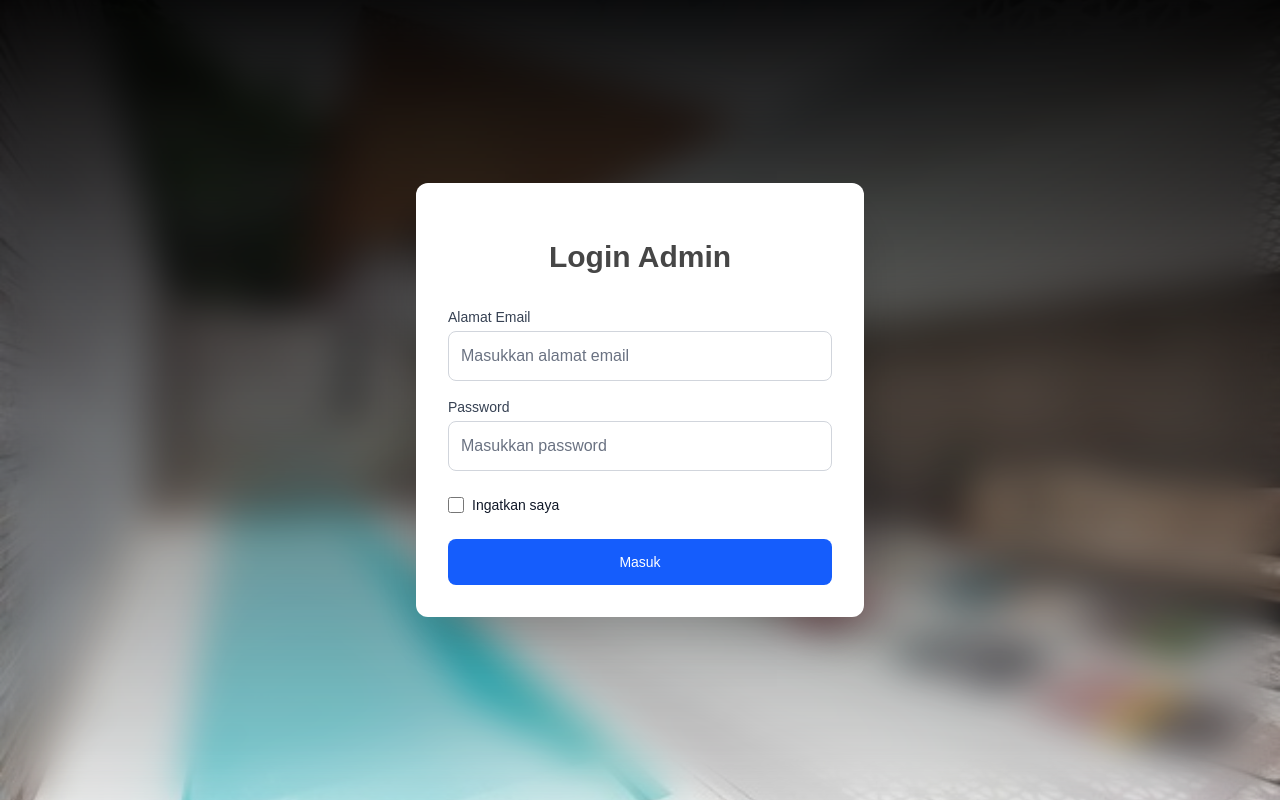
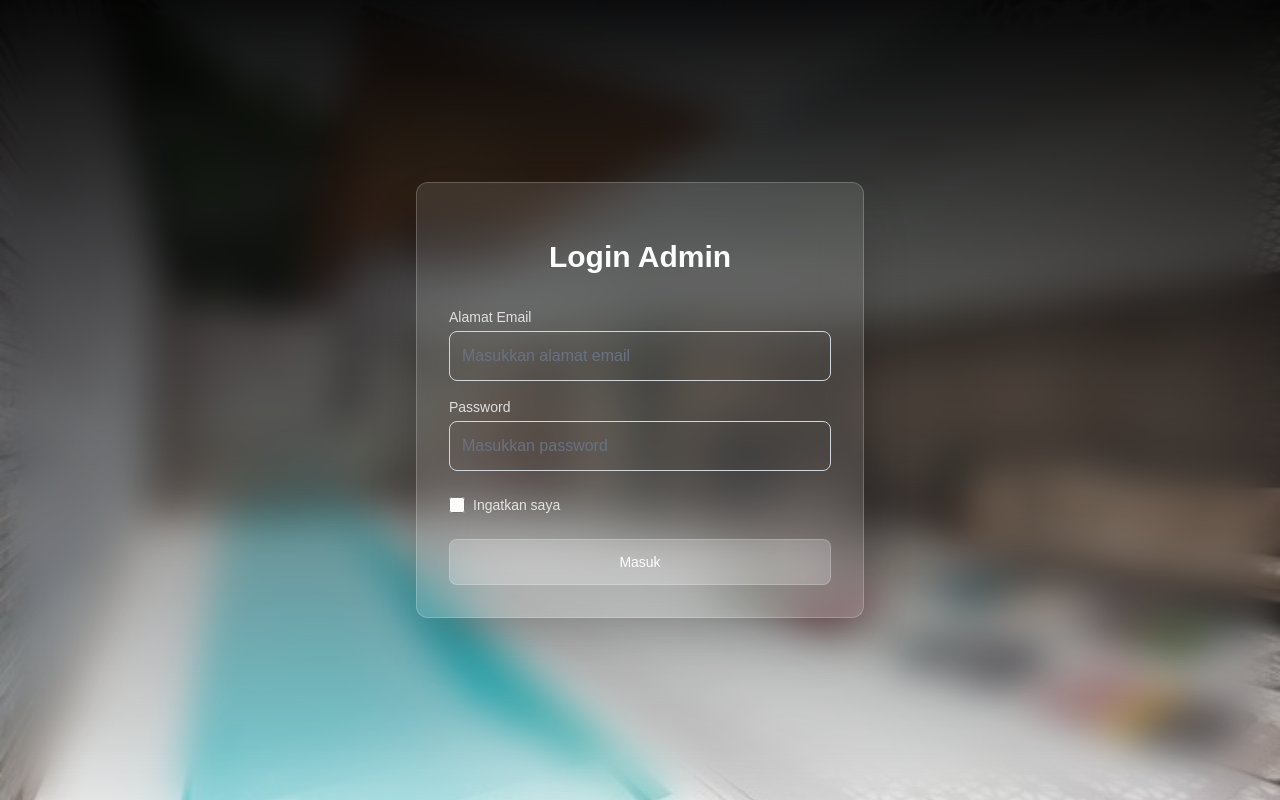
Before and after one commit to Blueeyss14/admin-67Travel, a React (Vite) app: page / in a window 1280 px wide. Built offline with nearby package versions, Linux system fonts and the light colour scheme; no server answers.

Commit message:
update admin

```diff
--- a/src/features/Auth/components/Login.jsx
+++ b/src/features/Auth/components/Login.jsx
@@ -9,7 +9,7 @@ const Login = () => {
       <div className="max-w-md w-full space-y-8">
         <div>
           <h2
-            style={{ color: colors.hytam }}
+            style={{ color: colors.secondary }}
             className="mt-6 text-center text-3xl font-extrabold"
           >
             Login Admin
@@ -25,7 +25,7 @@ const Login = () => {
         <form className="mt-2 space-y-6" onSubmit={handleSubmit}>
           <div className="rounded-md space-y-4">
             <div>
-              <label htmlFor="email" className="block text-sm font-medium text-gray-700 mb-1">
+              <label htmlFor="email" className="block text-sm font-medium text-white/80 mb-1">
                 Alamat Email
               </label>
               <input
@@ -33,7 +33,7 @@ const Login = () => {
                 name="email"
                 type="email"
                 required
-                className="appearance-none relative block w-full px-3 py-3 border border-gray-300 placeholder-gray-500 text-gray-900 rounded-lg focus:outline-none focus:ring-2 focus:ring-blue-500 focus:border-blue-500 transition-colors"
+                className="appearance-none relative block w-full px-3 py-3 border border-gray-300 placeholder-gray-500 text-white/80 rounded-lg focus:outline-none focus:ring-2 focus:ring-white/80 focus:border-white/80 transition-colors"
                 placeholder="Masukkan alamat email"
                 value={formData.email}
                 onChange={handleChange}
@@ -41,7 +41,7 @@ const Login = () => {
             </div>
 
             <div>
-              <label htmlFor="password" className="block text-sm font-medium text-gray-700 mb-1">
+              <label htmlFor="password" className="block text-sm font-medium text-white/80 mb-1">
                 Password
               </label>
               <input
@@ -49,7 +49,7 @@ const Login = () => {
                 name="password"
                 type="password"
                 required
-                className="appearance-none relative block w-full px-3 py-3 border border-gray-300 placeholder-gray-500 text-gray-900 rounded-lg focus:outline-none focus:ring-2 focus:ring-blue-500 focus:border-blue-500 transition-colors"
+                className="appearance-none relative block w-full px-3 py-3 border border-gray-300 placeholder-gray-500 text-white/80 rounded-lg focus:outline-none focus:ring-2 focus:ring-white/80 focus:border-white/80 transition-colors"
                 placeholder="Masukkan password"
                 value={formData.password}
                 onChange={handleChange}
@@ -63,9 +63,9 @@ const Login = () => {
                 id="remember-me"
                 name="remember-me"
                 type="checkbox"
-                className="h-4 w-4 text-blue-600 focus:ring-blue-500 border-gray-300 rounded"
+                className="h-4 w-4 text-blue-600 focus:ring-white/80 border-gray-300 rounded"
               />
-              <label htmlFor="remember-me" className="ml-2 block text-sm text-gray-900 cursor-pointer">
+              <label htmlFor="remember-me" className="ml-2 block text-sm text-white/80 cursor-pointer">
                 Ingatkan saya
               </label>
             </div>
@@ -75,7 +75,7 @@ const Login = () => {
             <button
               type="submit"
               disabled={loading}
-              className="group relative w-full flex justify-center py-3 px-4 border border-transparent text-sm font-medium rounded-lg text-white cursor-pointer bg-blue-600 hover:bg-blue-700 focus:outline-none focus:ring-2 focus:ring-offset-2 focus:ring-blue-500 transition-colors disabled:opacity-50"
+              className="group relative w-full flex justify-center py-3 px-4 text-sm font-medium rounded-lg text-white cursor-pointer bg-white/20 hover:bg-white/50 focus:outline-none focus:ring-2 focus:ring-offset-1 focus:ring-white/80 transition-colors disabled:opacity-50 backdrop-blur-[20px] border border-white/20"
             >
               {loading ? "Memproses..." : "Masuk"}
             </button>
--- a/src/features/Auth/views/AuthPage.jsx
+++ b/src/features/Auth/views/AuthPage.jsx
@@ -22,7 +22,7 @@ const AuthPage = () => {
           <div className="bg-linear-to-b from-black/95 to-transparent w-full h-full absolute z-50 flex justify-center items-center flex-col">
             <div
               // style={{ backgroundColor: colors.secondary }}
-              className="box-border p-8 rounded-xl shadow-2xl max-w-md w-full mx-4 bg-white"
+              className="box-border p-8 rounded-xl shadow-2xl max-w-md w-full mx-4 bg-white/10 backdrop-blur-[20px] border border-white/20"
             >
             <Login/>
             </div>
--- a/src/features/Vehicle/components/VehicleTable.jsx
+++ b/src/features/Vehicle/components/VehicleTable.jsx
@@ -49,13 +49,37 @@ const VehicleTable = ({ vehicles, onEdit, onDelete }) => {
                       onClick={() => onEdit(item)}
                       className="text-yellow-600 hover:text-yellow-900"
                     >
-                      Edit
+                      <svg
+                        className="w-5 h-5"
+                        fill="none"
+                        stroke="currentColor"
+                        viewBox="0 0 24 24"
+                      >
+                        <path
+                          strokeLinecap="round"
+                          strokeLinejoin="round"
+                          strokeWidth={2}
+                          d="M11 5H6a2 2 0 00-2 2v11a2 2 0 002 2h11a2 2 0 002-2v-5m-1.414-9.414a2 2 0 112.828 2.828L11.828 15H9v-2.828l8.586-8.586z"
+                        />
+                      </svg>
                     </button>
                     <button
                       onClick={() => onDelete(item.id)}
                       className="text-red-600 hover:text-red-900"
                     >
-                      Delete
+                      <svg
+                        className="w-5 h-5"
+                        fill="none"
+                        stroke="currentColor"
+                        viewBox="0 0 24 24"
+                      >
+                        <path
+                          strokeLinecap="round"
+                          strokeLinejoin="round"
+                          strokeWidth={2}
+                          d="M19 7l-.867 12.142A2 2 0 0116.138 21H7.862a2 2 0 01-1.995-1.858L5 7m5 4v6m4-6v6m1-10V4a1 1 0 00-1-1h-4a1 1 0 00-1 1v3M4 7h16"
+                        />
+                      </svg>
                     </button>
                   </div>
                 </td>
```
